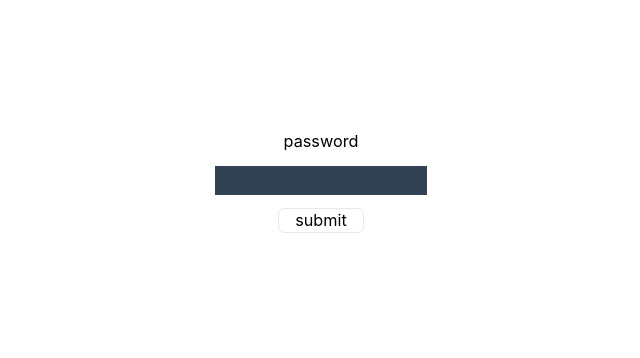
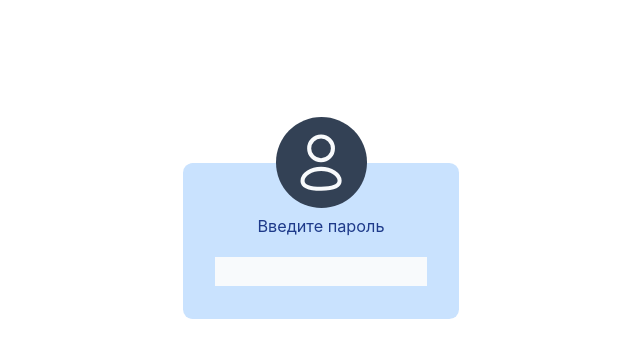
Before and after one commit to baaaka04/oxygen, a Next.js app: page /login in a window 1280 px wide. Shown: the top 358 px of the page, without its empty margins (319-959 px from the left). Built offline with nearby package versions, Linux system fonts and the light colour scheme.

Commit message:
styled login page

```diff
--- a/pages/login.js
+++ b/pages/login.js
@@ -1,6 +1,6 @@
 import Router from "next/router";
 import { useState } from "react";
-import MainContainer from "../components/MainContainer";
+import ProfileSVG from "../public/icons/profile.svg"
 
 const Login = () => {
     const [pswValue, setPswValue] = useState('')
@@ -23,16 +23,18 @@ const Login = () => {
     }
 
     return (
-        <form className="flex flex-col items-center p-40" onSubmit={hadleSubmit}>
-            <h1 className="mb-4 text-xl">password</h1>
+        <form className="flex justify-center p-36 text-blue-900" onSubmit={hadleSubmit}>
+                <div className="w-28 h-28 bg-slate-700 rounded-full absolute flex items-center justify-center p-4"><ProfileSVG /></div>
+            <div className="flex flex-col items-center bg-blue-300/50 p-10 rounded-xl mt-14">
+                <span className="my-6 text-xl">Введите пароль</span>
                 <input
-                className="pl-3 w-70 h-9 bg-slate-700"
+                    className="pl-3 w-70 h-9 bg-slate-50"
                     type="password"
                     name="password"
                     value={pswValue}
                     onChange={(e) => setPswValue(e.target.value)}
                     />
-            <button className="px-5 mt-4 text-xl border rounded-lg">submit</button>
+            </div>
         </form>
     );
 };
```
Also changed, not shown: public/icons/profile.svg (added). Lines whose indentation alone changed are shown as unchanged.
